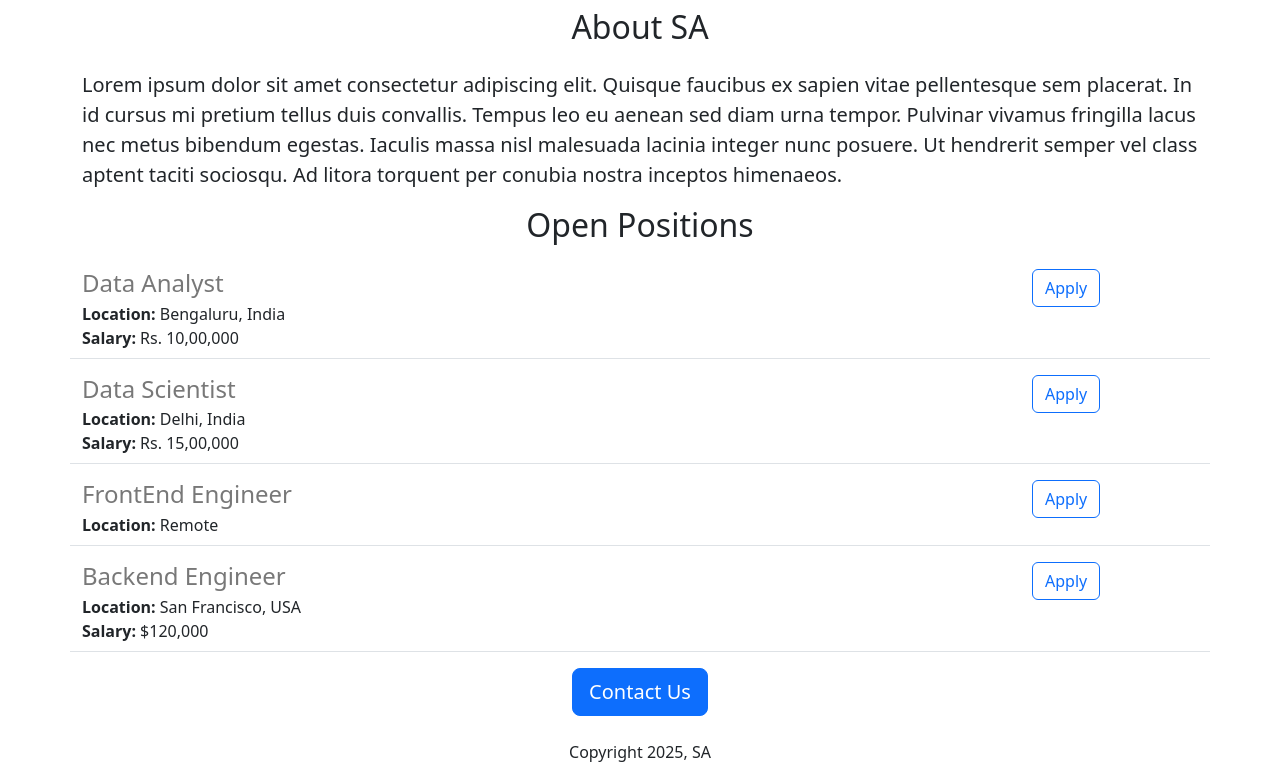
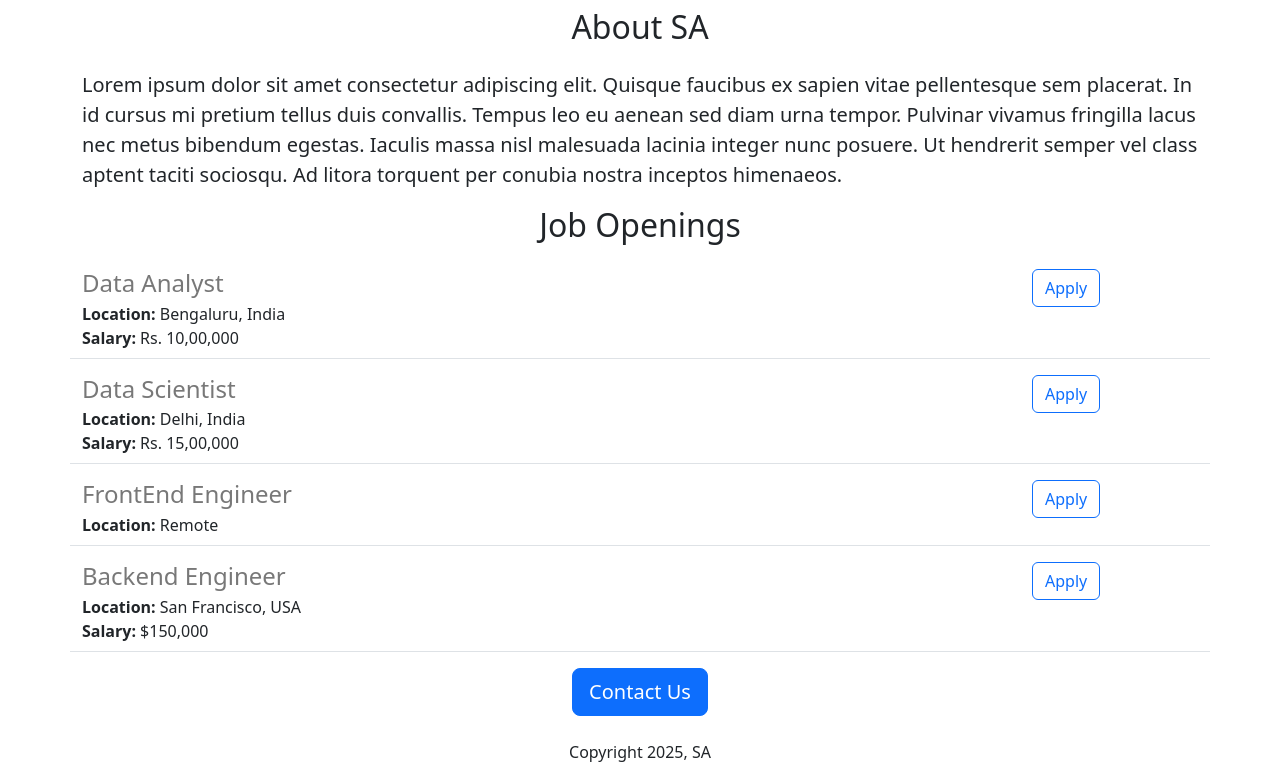
Before and after one commit to x-akshat/career-website, a Flask app: page / in a window 1280 px wide. Shown: the part 440-1220 px from the top of the page. Run offline with Flask 3, Linux system fonts and the light colour scheme.

Commit message:
Made some changes

```diff
--- a/app.py
+++ b/app.py
@@ -24,7 +24,7 @@ JOBS= [
       "id": 4,
       "title": "Backend Engineer",
       "location": "San Francisco, USA",
-      "salary": "$120,000"
+      "salary": "$150,000"
    }
 ]
 
--- a/templates/home.html
+++ b/templates/home.html
@@ -19,7 +19,7 @@
     <h2 class="text-center  mt-2 mb-4">About SA</h2>
     <p class="lead"> Lorem ipsum dolor sit amet consectetur adipiscing elit. Quisque faucibus ex sapien vitae pellentesque sem placerat. In id cursus mi pretium tellus duis convallis. Tempus leo eu aenean sed diam urna tempor. Pulvinar vivamus fringilla lacus nec metus bibendum egestas. Iaculis massa nisl malesuada lacinia integer nunc posuere. Ut hendrerit semper vel class aptent taciti sociosqu. Ad litora torquent per conubia nostra inceptos himenaeos.
 </p>
-    <h2 class="text-center mt-2 mb-4">Open Positions</h2>
+    <h2 class="text-center mt-2 mb-4">Job Openings</h2>
       <p>
 
       {% for job in jobs %}
```
